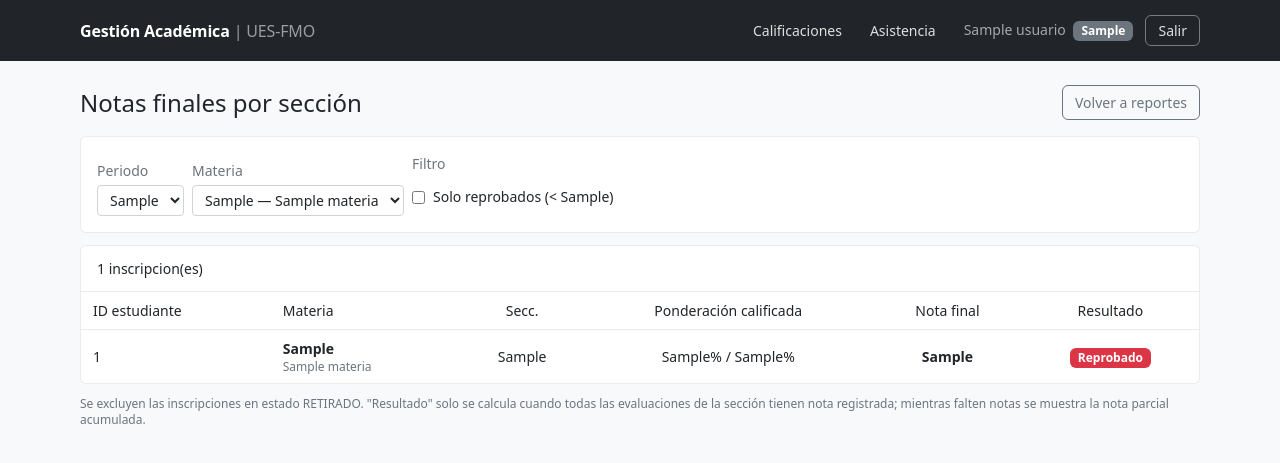
After one commit to IsaiPortillo/academic-analytics-platform, a FastAPI app: template backend/app/templates/modulos/reporte_notas_finales.html in a window 1280 px wide. The commit adds this page. Shown: the top 463 px of the page. Run offline with FastAPI, Linux system fonts and the light colour scheme; the template is opened without the code that fills it: most values are stand-ins (such as "Sample title", 1, 10 or a date in 2020); style sheets or scripts are compiled from the project's sources; parts of the project's set-up code (start-up, migrations or seed data) failed here and were passed over.

Commit message:
feat(reportes): agregar reporte de notas finales por sección y actualizar vista de reportes

```diff
--- /dev/null
+++ b/backend/app/templates/modulos/reporte_notas_finales.html
@@ -0,0 +1,124 @@
+{% extends "base.html" %}
+{% block titulo %}Reporte de notas finales{% endblock %}
+
+{% block contenido %}
+<div class="flex items-center justify-between mb-4">
+    <h1 class="text-2xl font-medium">Notas finales por sección</h1>
+    <a class="btn-outline-neutral" href="/reportes">Volver a reportes</a>
+</div>
+
+<div class="card mb-3">
+    <div class="card-body">
+        <form method="get" action="/reportes/notas-finales" class="flex items-end gap-2 flex-wrap">
+            <div>
+                <label for="periodo_id" class="field-label">Periodo</label>
+                <select id="periodo_id" name="periodo_id" class="select" onchange="this.form.submit()">
+                    {% for p in periodos %}
+                    <option value="{{ p.periodo_id }}" {% if p.periodo_id == periodo_id %}selected{% endif %}>
+                        {{ p.codigo_periodo }}{% if p.activo %} (activo){% endif %}
+                    </option>
+                    {% endfor %}
+                </select>
+            </div>
+            <div>
+                <label for="materia_id" class="field-label">Materia</label>
+                <select id="materia_id" name="materia_id" class="select" onchange="this.form.submit()">
+                    <option value="">Todas</option>
+                    {% for m in materias %}
+                    <option value="{{ m.materia_id }}" {% if m.materia_id == materia_id %}selected{% endif %}>
+                        {{ m.codigo_materia }} — {{ m.nombre }}
+                    </option>
+                    {% endfor %}
+                </select>
+            </div>
+            <div>
+                <label class="field-label" for="solo_reprobados">Filtro</label>
+                <label class="flex items-center gap-2 text-sm h-[38px]">
+                    <input type="checkbox" id="solo_reprobados" name="solo_reprobados" value="true"
+                           {% if solo_reprobados %}checked{% endif %} onchange="this.form.submit()">
+                    Solo reprobados (&lt; {{ umbral_aprobacion }})
+                </label>
+            </div>
+        </form>
+    </div>
+</div>
+
+{% if truncado %}
+<div class="alert alert-danger mb-3" role="alert">
+    <span>
+        Se muestran las primeras {{ limite_filas }} filas, ordenadas de menor a mayor nota.
+        Filtra por materia o activa "solo reprobados" para acotar el resultado.
+    </span>
+    <button type="button" class="alert-close" data-alert-close aria-label="Cerrar">&times;</button>
+</div>
+{% endif %}
+
+<div class="card">
+    <div class="card-header">
+        {{ filas|length }} inscripcion(es)
+        {% if solo_reprobados %}reprobadas (nota final &lt; {{ umbral_aprobacion }}){% endif %}
+    </div>
+    <div class="table-wrap">
+        <table class="table">
+            <thead>
+                <tr>
+                    <th>ID estudiante</th>
+                    <th>Materia</th>
+                    <th class="text-center">Secc.</th>
+                    <th class="text-center">Ponderación calificada</th>
+                    <th class="text-center">Nota final</th>
+                    <th class="text-center">Resultado</th>
+                </tr>
+            </thead>
+            <tbody>
+                {% for fila in filas %}
+                <tr>
+                    <td>{{ fila.estudiante_id }}</td>
+                    <td>
+                        <div class="font-semibold">{{ fila.codigo_materia }}</div>
+                        <div class="text-xs text-quiet-gray">{{ fila.materia }}</div>
+                    </td>
+                    <td class="text-center">{{ fila.numero_seccion }}</td>
+                    <td class="text-center">
+                        {% if fila.ponderacion_evaluada %}
+                        {{ fila.ponderacion_calificada }}% / {{ fila.ponderacion_evaluada }}%
+                        {% if fila.ponderacion_calificada < fila.ponderacion_evaluada %}
+                        <span class="badge badge-warning ml-1">Incompleto</span>
+                        {% endif %}
+                        {% else %}
+                        <span class="badge badge-secondary">Sin evaluaciones</span>
+                        {% endif %}
+                    </td>
+                    <td class="text-center font-semibold">{{ fila.nota_final }}</td>
+                    <td class="text-center">
+                        {% if not fila.ponderacion_evaluada or fila.ponderacion_calificada < fila.ponderacion_evaluada %}
+                        <span class="text-quiet-gray">—</span>
+                        {% elif fila.nota_final >= umbral_aprobacion %}
+                        <span class="badge badge-success">Aprobado</span>
+                        {% else %}
+                        <span class="badge badge-danger">Reprobado</span>
+                        {% endif %}
+                    </td>
+                </tr>
+                {% else %}
+                <tr>
+                    <td colspan="6" class="text-quiet-gray text-center py-3">
+                        {% if solo_reprobados %}
+                        Ningún estudiante está reprobado en este periodo.
+                        {% else %}
+                        No hay inscripciones registradas para este periodo.
+                        {% endif %}
+                    </td>
+                </tr>
+                {% endfor %}
+            </tbody>
+        </table>
+    </div>
+</div>
+
+<p class="text-xs text-quiet-gray mt-3">
+    Se excluyen las inscripciones en estado RETIRADO. "Resultado" solo se calcula cuando
+    todas las evaluaciones de la sección tienen nota registrada; mientras falten notas se
+    muestra la nota parcial acumulada.
+</p>
+{% endblock %}
--- a/backend/app/templates/modulos/reportes.html
+++ b/backend/app/templates/modulos/reportes.html
@@ -16,13 +16,13 @@
         </div>
     </div>
 
-    <div class="card card-pending">
+    <div class="card">
         <div class="card-header">Notas finales por sección</div>
         <div class="card-body">
             <p class="text-sm text-quiet-gray mb-3">
                 Nota final ponderada por estudiante según el porcentaje de cada evaluación.
             </p>
-            <span class="badge badge-warning">Pendiente — SCRUM-24</span>
+            <a class="btn-view" href="/reportes/notas-finales">Abrir reporte</a>
         </div>
     </div>
 </div>
```
Also changed, not shown: backend/app/routers/reportes.py (+150 -2 lines).
